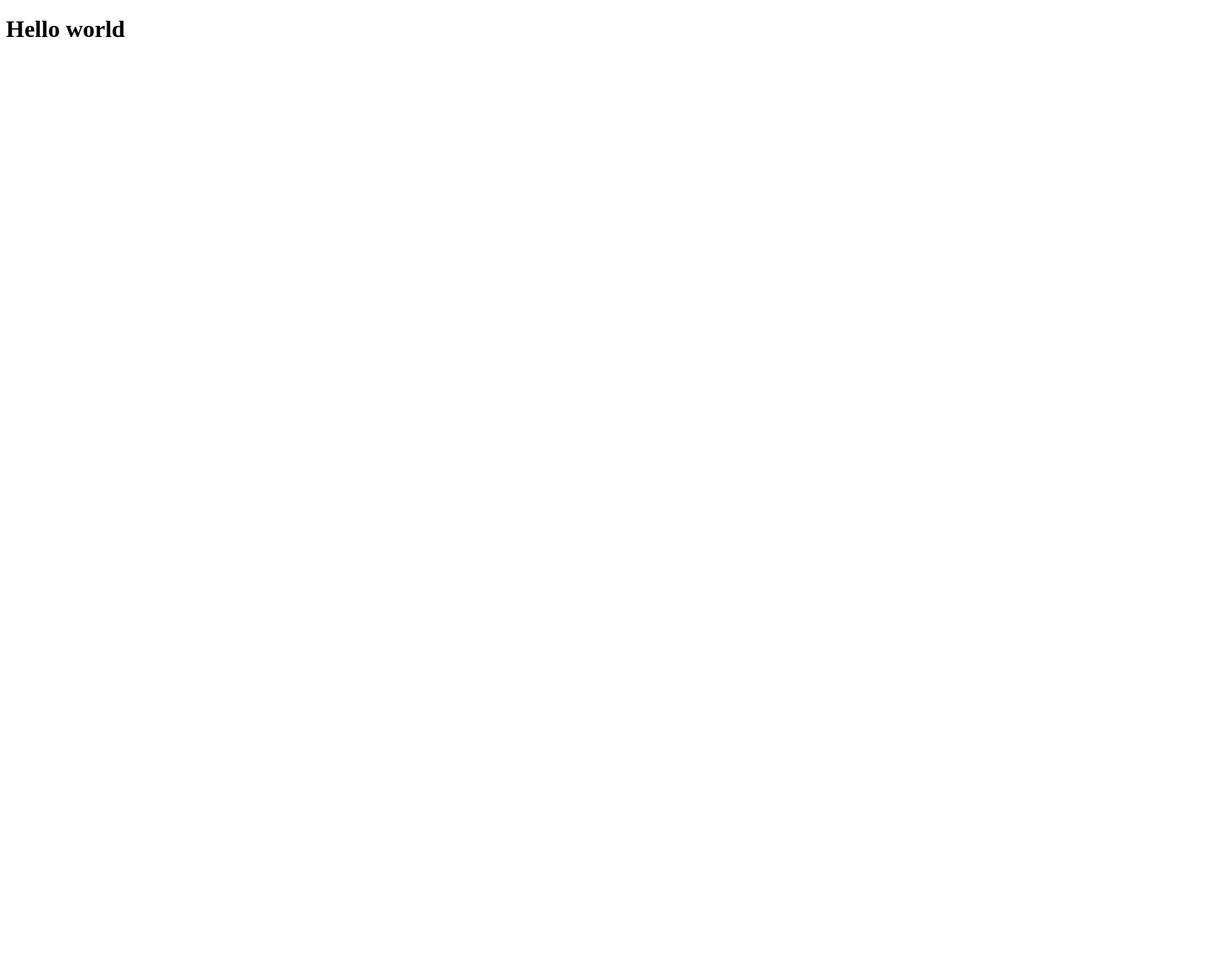
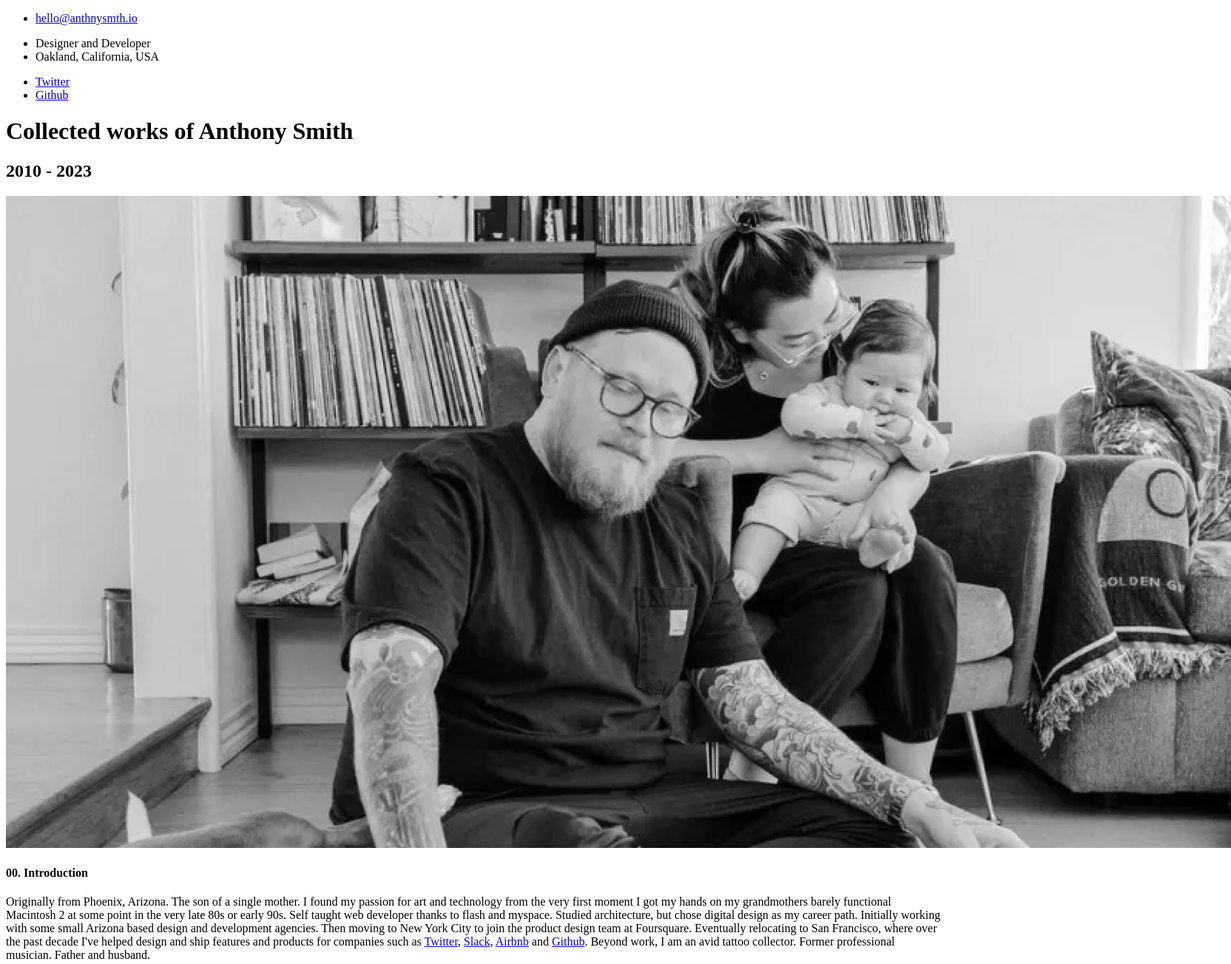
Before and after one commit to AnthonyVsShark/portfolio, a website: page index.html in a window 1280 px wide. Shown: the whole page at 74% size, 1664 px wide, since content can reach past the window. Before the commit the page ends 800 px from the top, so only its background shows below. Drawn offline with Linux system fonts and the light colour scheme.

Commit message:
first chunk

```diff
--- a/index.html
+++ b/index.html
@@ -4,8 +4,37 @@
             <meta charset="UTF-8" />
             <meta http-equiv="X-UA-Compatible" content="IE=edge,chrome=1" />
             <meta name="viewport" content="width=device-width, initial-scale=1.0" />
+            <script src="https://cdn.jsdelivr.net/gh/studio-freight/lenis@1.0.25/bundled/lenis.min.js"></script>
         </head>
         <body>
-            <h1>Hello world</h1>
+            <header>
+                <ul class="col2">
+                    <li><a href="mailto:hello@anthnysmth.io">hello@anthnysmth.io</a></li>
+                </ul>
+                <ul>
+                    <li>Designer and Developer</li>
+                    <li>Oakland, California, USA</li>
+                </ul>
+                <ul>
+                    <li><a href="#" target="_blank">Twitter</a></li>
+                    <li><a href="#" target="_blank">Github</a></li>
+                </ul>
+            </header>
+            <wrapper class="hero-type">
+                <h1>Collected works of Anthony Smith</h1>
+                <h2>2010 - 2023</h2>
+            </wrapper>
+            <wrapper class="introduction">
+                <div class="col6">
+                    <img src="img/me.png">
+                </div>
+
+                <h4 class="upper-gray">00. Introduction</h4>
+                <p>Originally from Phoenix, Arizona. The son of a single mother. I found my passion for art and technology from the very first moment I got my hands on my grandmothers barely functional Macintosh 2 at some point in the very late 80s or early 90s.
+
+                    Self taught web developer thanks to flash and myspace. Studied architecture, but chose digital design as my career path. Initially working with some small Arizona based design and development agencies. Then moving to New York City to join the product design team at Foursquare. Eventually relocating to San Francisco, where over the past decade I've helped design and ship features and products for companies such as <a href="#" target="_blank">Twitter</a>, <a href="#" target="_blank">Slack</a>, <a href="#" target="_blank">Airbnb</a> and <a href="#" target="_blank">Github</a>.
+
+                    Beyond work, I am an avid tattoo collector. Former professional musician. Father and husband.</p>
+            </wrapper>
         </body>
     </html>
--- /dev/null
+++ b/index.js
@@ -0,0 +1 @@
+import Lenis from '@studio-freight/lenis'
--- /dev/null
+++ b/package.json
@@ -0,0 +1,5 @@
+{
+  "dependencies": {
+    "@studio-freight/lenis": "^1.0.25"
+  }
+}
```
Also changed, not shown: img/me.png (added), 1 other file.
